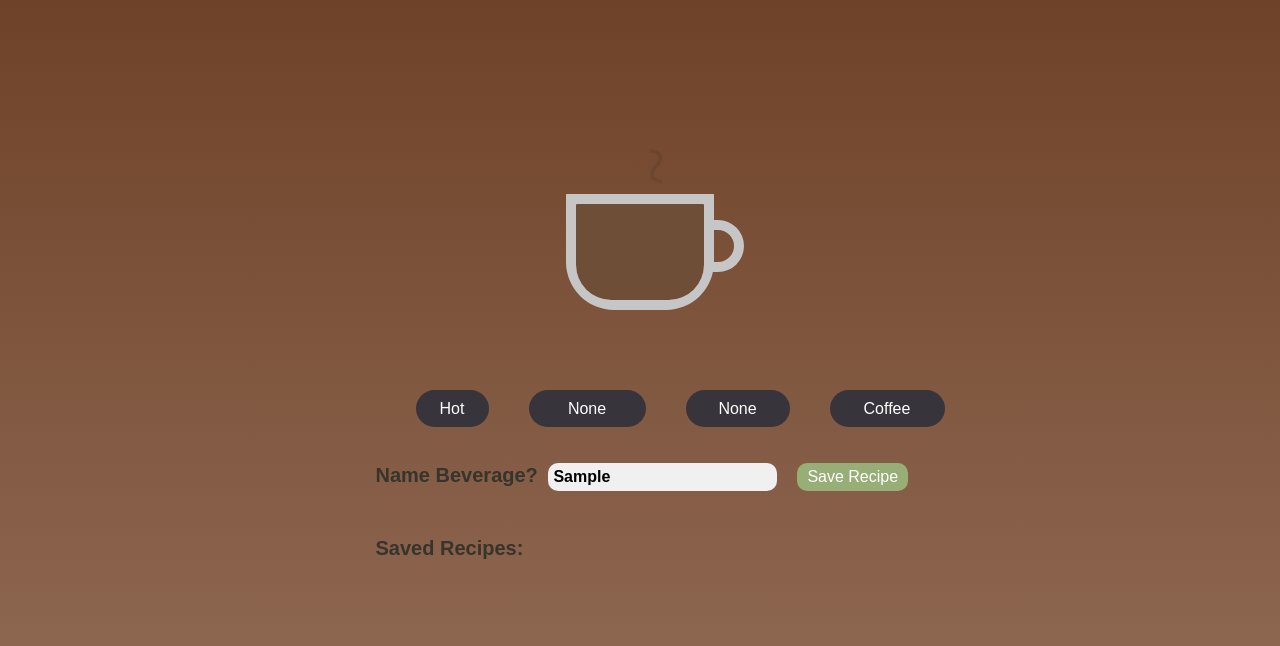
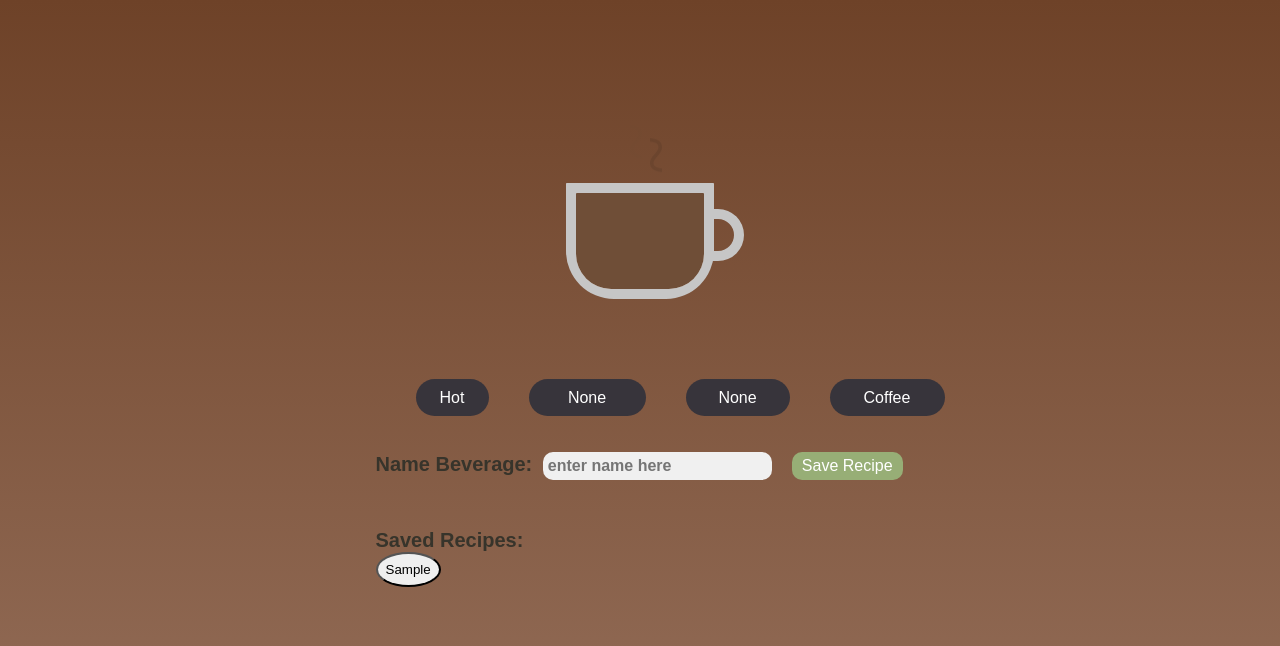
Before and after one commit to GVSU-CIS371/project4-incognito, a Vue app: page / in a window 1280 px wide. Both pictures are taken after typing "Sample" into the empty fields and a click on the button "Save Recipe". Shown: the top 646 px of the page. Built offline with nearby package versions, Linux system fonts and the light colour scheme.

Commit message:
full styling and functionality fixes

```diff
--- a/src/App.vue
+++ b/src/App.vue
@@ -39,7 +39,7 @@
     <ul>
     <div class="enterName">
       <li>
-        <span>Name Beverage? </span><input v-model="beverageName" placeholder="enter name here" />
+        <span>Name Beverage: </span><input v-model="beverageName" placeholder="enter name here" />
       </li>
     </div>
     <div class="saveButton">
@@ -51,10 +51,13 @@
     <ul>
     <div class="savedList">
       <li>
-        <p>Saved Recipes: </p>
-        <li v-for="item in items">
-          {{item.message}}
-        </li>
+        <br></br>
+        <span>Saved Recipes: </span>
+        <div v-for="recipe in store.recipes" :key="recipe.recipeName">
+        <button class="RecipeButtons" @click="showBeverage(recipe)">
+          {{ recipe.recipeName }}
+        </button>
+        </div>
       </li>
       </div>
       </ul>
@@ -64,6 +67,21 @@
 <script setup lang="ts">
 import { ref } from "vue";
 import Beverage from "./components/Beverage.vue";
+import { useSaveRecipeStore } from "../src/saveRecipe.ts";
+const store = useSaveRecipeStore();
+const beverageName = ref("");
+function saveRecipe() {
+  if (beverageName.value) {
+    store.addBeverage(currentTemp.value, currentCreamer.value, currentSyrup.value, currentBeverage.value, beverageName.value);
+    beverageName.value = "";
+  }
+}
+function showBeverage(recipe) {
+  currentTemp.value = recipe.temperature;
+  currentCreamer.value = recipe.creamer;
+  currentSyrup.value = recipe.syrup;
+  currentBeverage.value = recipe.baseBeverage;
+}
 // Define reactive data
 const temps = ref(["Hot", "Cold"]);
 const currentTemp = ref("Hot");
@@ -92,10 +110,19 @@ ul {
   justify-items: center;
   list-style: none;
 }
+.RecipeButtons{
+  transition-duration: 0.4s;
+  border-radius: 50%;
+  padding: 8px;
+  margin-bottom: 5px;
+}
+.RecipeButtons:hover{
+  background-color: black;
+  color: white;
+}
 div.ingredients {
   margin-left: 40px;
 }
-
 div.ingredients select {
   border: none;
   border-radius: 20px;
@@ -109,11 +136,9 @@ div.ingredients select {
   cursor: pointer;
   font-family: Arial, sans-serif;
 }
-
 div.ingredients select::-ms-expand {
   display: flex;
 }
-
 div.ingredients select::after {
   content: '\25BC';
   position: absolute;
@@ -135,9 +160,7 @@ div.ingredients select::after {
   font-size: 16px;
   cursor: pointer;
   font-family: Arial, sans-serif;
-
 }
-
 .enterName {
   font-weight: bold;
   color:#37342b;
@@ -145,7 +168,6 @@ div.ingredients select::after {
   font-size: 20px;
   font-family: Arial, sans-serif;
 }
-
 .enterName input {
   margin-left: 5px;
   border: none;
@@ -155,7 +177,6 @@ div.ingredients select::after {
   font-weight: bold;
   font-size: 16px;
 }
-
 .savedList{
   font-weight: bold;
   color: #37342b;
```
